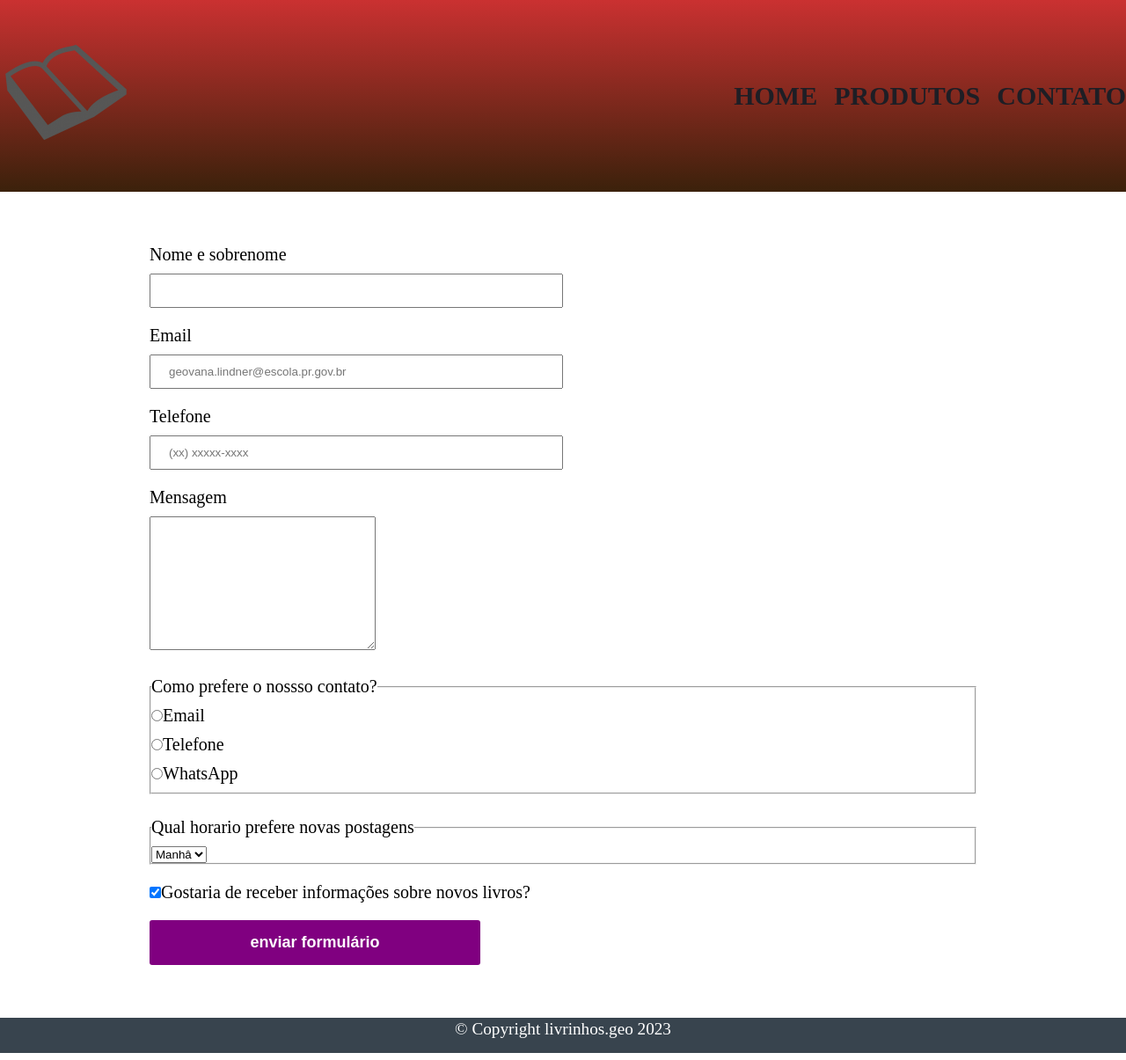
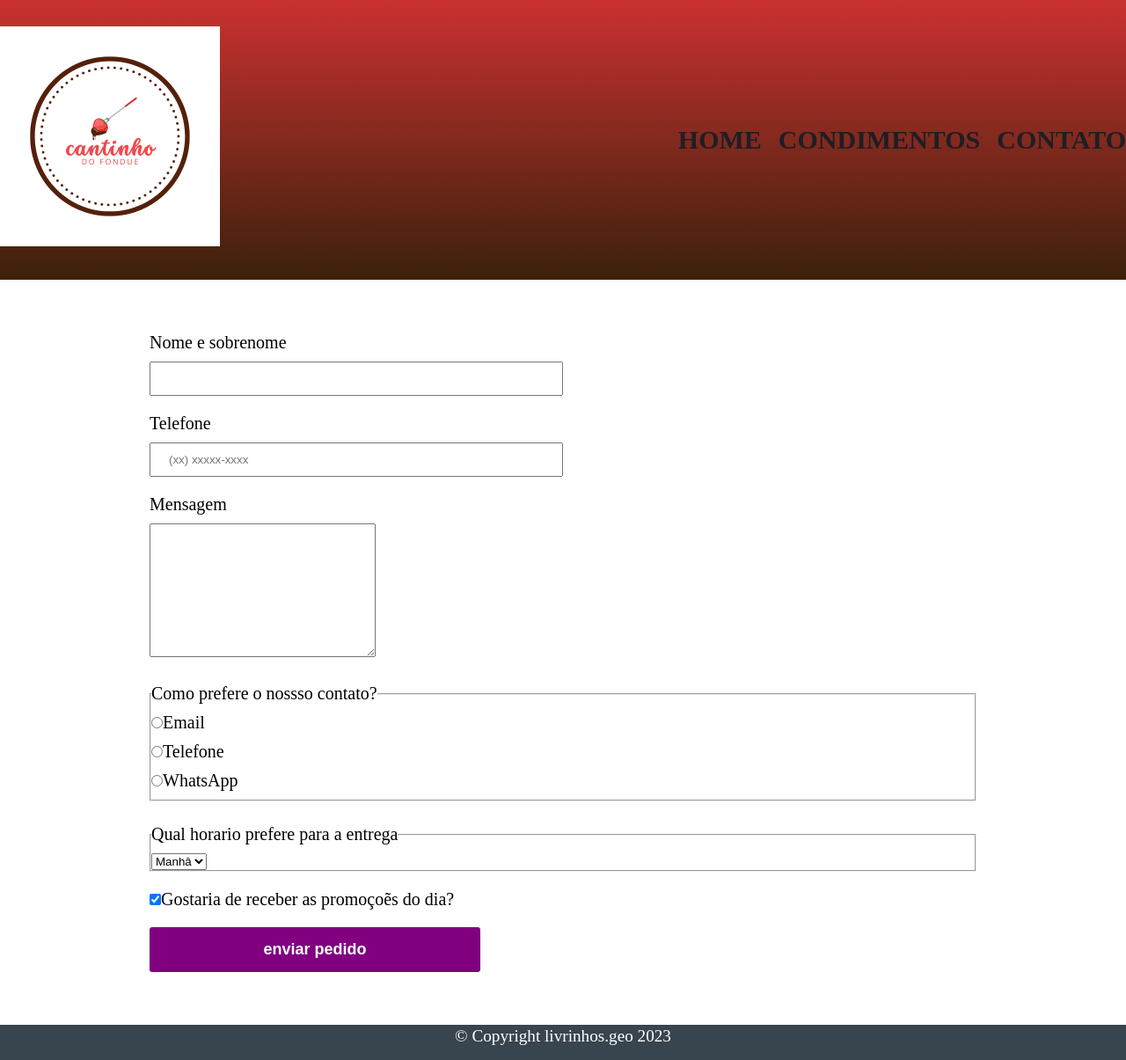
Before and after one commit to geovana123m/cantinho.fondue, a plain HTML site: page contato.html in a window 1280 px wide. Shown: the whole page at 88% size. Drawn offline with Linux system fonts and the light colour scheme.

Commit message:
Add files via upload

```diff
--- a/contato.html
+++ b/contato.html
@@ -9,12 +9,12 @@
 <body>
     <header>
         <div class="caixa">
-            <h1><img class="logo" src="livros.png"></h1>
+            <h1><img class="logo" src="1.png"></h1>
 
             <nav>
                 <ul">
                     <li><a href="index.html">home</a></li>
-                    <li><a href="produtos.html">produtos</a></li>
+                    <li><a href="livros.html">condimentos</a></li>
                     <li><a href="contato.html">contato</a></li>
                     </ul>
             </nav>
@@ -24,9 +24,6 @@
         <form>
             <label for="nomeesobrenome">Nome e sobrenome </label>
             <input type="text" id="nomeesobrenome" class="padrao" required>
-
-            <label for="Email">Email</label>
-            <input type="email" id="Email" class="padrao" required placeholder="geovana.lindner@escola.pr.gov.br">
 
             <label for="telefone">Telefone</label>
             <input type="tel" id="telefone" class="padrao" required placeholder="(xx) xxxxx-xxxx">
@@ -45,7 +42,7 @@
          </fieldset>
 
         <fieldset class="espaço">
-            <legend>Qual horario prefere novas postagens</legend>
+            <legend>Qual horario prefere para a entrega</legend>
             <select>
                 <option>Manhâ</option>
                 <option>Tarde</option>
@@ -53,9 +50,9 @@
             </select>
         </fieldset>
 
-             <label class="checkbox"><input type="checkbox" checked>Gostaria de receber informações sobre novos livros?</label>
+             <label class="checkbox"><input type="checkbox" checked>Gostaria de receber as promoçoẽs do dia?</label>
 
-            <input type="submit" value="enviar formulário" class="enviar">
+            <input type="submit" value="enviar pedido" class="enviar">
 
         </form>
 
```
Also changed, not shown: livros.html (+2 -2 lines).
